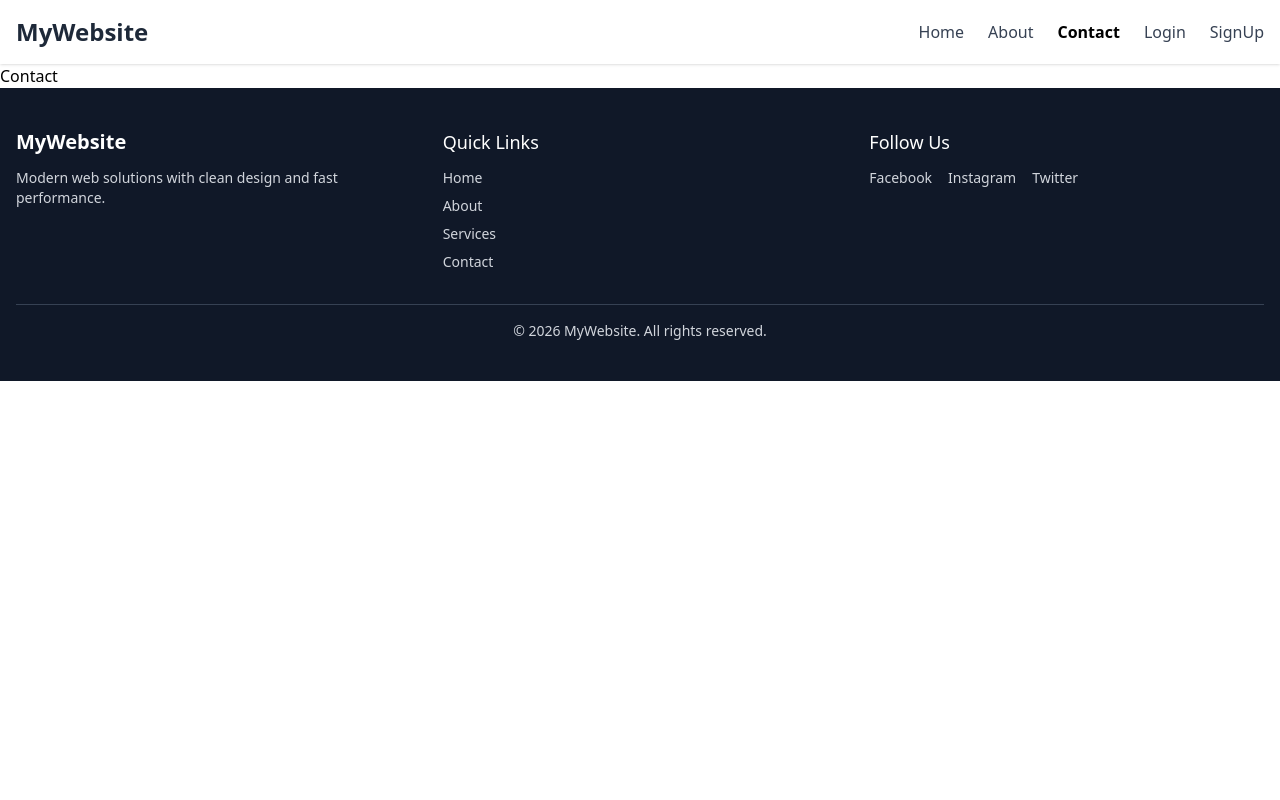
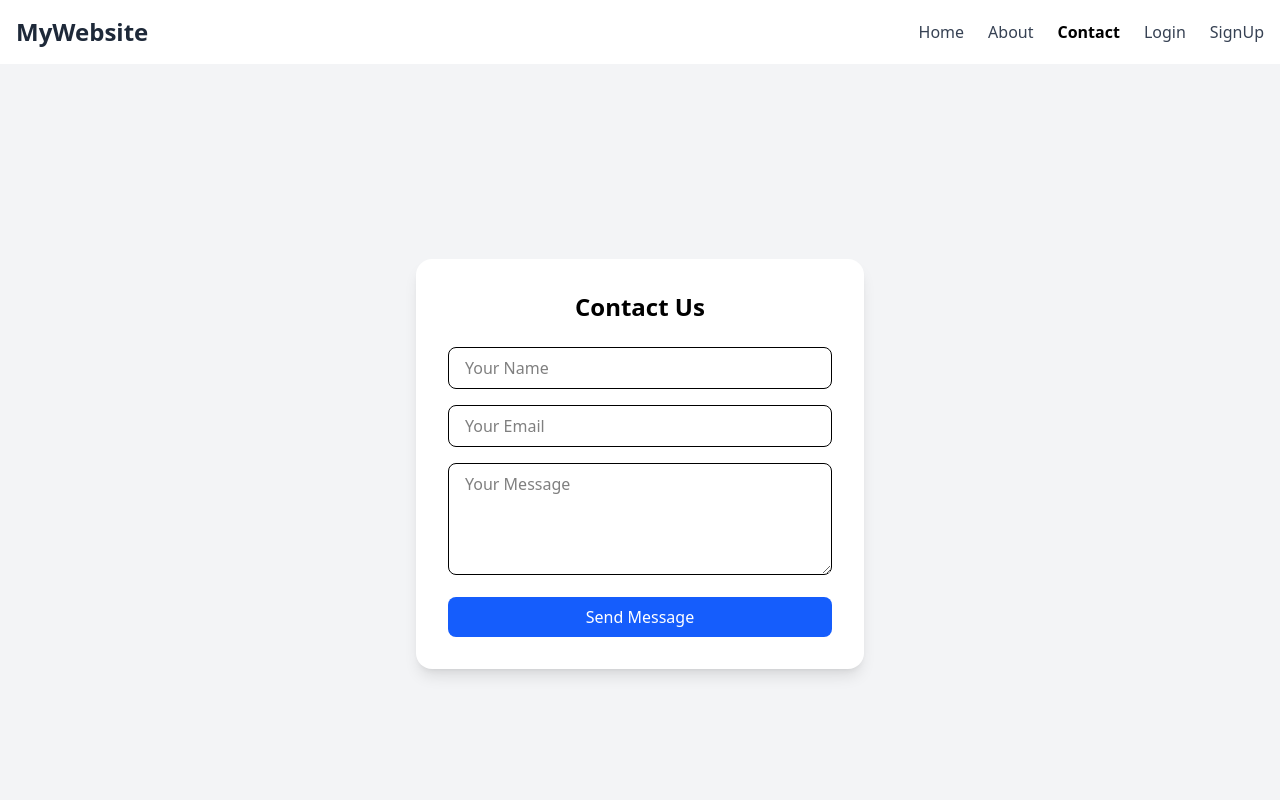
Before and after one commit to sohailgamming112233/myRepo, a React (Vite) app: page /contact in a window 1280 px wide. Shown: the top 800 px of the page. Built offline with nearby package versions, Linux system fonts and the light colour scheme.

Commit message:
update files and added mui material

```diff
--- a/package.json
+++ b/package.json
@@ -10,6 +10,9 @@
     "preview": "vite preview"
   },
   "dependencies": {
+    "@emotion/react": "^11.14.0",
+    "@emotion/styled": "^11.14.1",
+    "@mui/material": "^7.3.7",
     "@tailwindcss/vite": "^4.1.18",
     "react": "^19.1.0",
     "react-dom": "^19.1.0",
--- a/src/Pages/Contact/Contact.jsx
+++ b/src/Pages/Contact/Contact.jsx
@@ -2,7 +2,37 @@
 
 const Contact = () => {
   return (
-    <div>Contact</div>
+    <div className="min-h-screen flex items-center justify-center bg-gray-100">
+      <div className="bg-white p-8 rounded-2xl shadow-lg w-full max-w-md">
+        <h1 className="text-2xl font-bold mb-6 text-center">Contact Us</h1>
+
+        <form className="space-y-4">
+          <input
+            type="text"
+            placeholder="Your Name"
+            className="w-full border rounded-lg px-4 py-2 focus:outline-none focus:ring-2 focus:ring-blue-500"
+          />
+
+          <input
+            type="email"
+            placeholder="Your Email"
+            className="w-full border rounded-lg px-4 py-2 focus:outline-none focus:ring-2 focus:ring-blue-500"
+          />
+
+          <textarea
+            placeholder="Your Message"
+            className="w-full border rounded-lg px-4 py-2 h-28 focus:outline-none focus:ring-2 focus:ring-blue-500"
+          />
+
+          <button
+            type="submit"
+            className="w-full bg-blue-600 text-white py-2 rounded-lg hover:bg-blue-700 transition"
+          >
+            Send Message
+          </button>
+        </form>
+      </div>
+    </div>
   )
 }
 
--- a/src/Pages/Signup/Signup.jsx
+++ b/src/Pages/Signup/Signup.jsx
@@ -1,4 +1,5 @@
 import { Link } from "react-router-dom";
+import {Button} from "@mui/material"
 
 const Signup = () => {
   return (
@@ -44,7 +45,7 @@
         <p className="text-center mt-4 text-gray-600">
           Already have an account?{" "}
           <Link to="/login" className="text-blue-600 font-semibold">
-            Log in
+          Login
           </Link>
         </p>
       </div>
```
Also changed, not shown: 1 other file (tests, documents, lock files or other folders).
